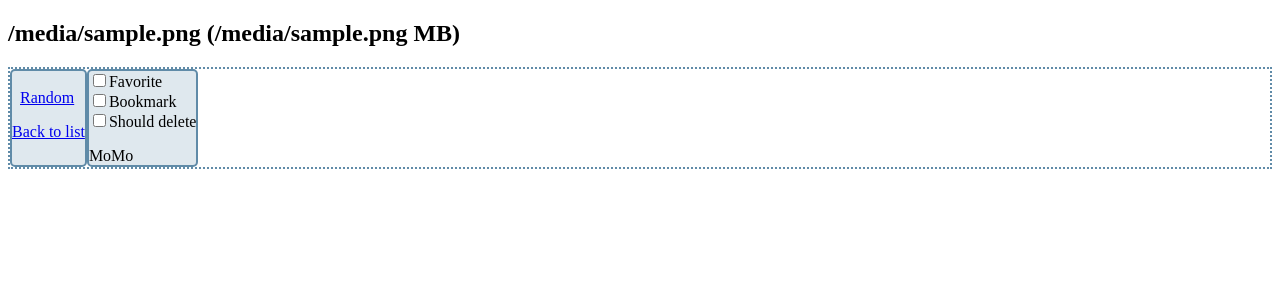
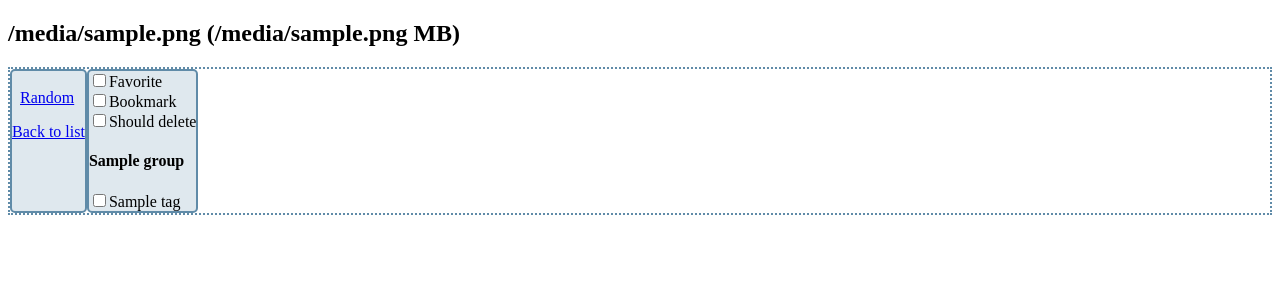
Before and after one commit to chishunkwong/tags, a Flask app: template templates/media.html in a window 1280 px wide. Shown: the top 300 px of the page. Run offline with Flask 3, Linux system fonts and the light colour scheme; tables that the repository leaves empty hold one stand-in row (values such as "Sample post"); the template is opened without the code that fills it: values that come from a table or form of the project are taken from there, most other values are stand-ins (such as "Sample title", 1, 10 or a date in 2020); parts of the project's set-up code (start-up, migrations or seed data) failed here and were passed over; some libraries are stand-ins or nearby versions.

Commit message:
Tags presentation

```diff
--- a/app.py
+++ b/app.py
@@ -1,5 +1,6 @@
 import glob
 import os
+import json
 from pathlib import Path
 from random import randint
 from flask import Flask, send_file, render_template, request, session, redirect, url_for
@@ -13,6 +14,7 @@ from models.tag import Tag
 from models.tag_group import TagGroup
 from models.category_tag_group import CategoryTagGroup
 from models.base import Base
+from sqlalchemy.orm import joinedload
 
 
 load_dotenv()
@@ -39,6 +41,9 @@ def index():
 
 @app.route('/list_media')
 def list_media():
+    if 'tag_groups' not in session:
+        tag_groups = load_tag_groups()
+        session['tag_groups'] = tag_groups
     if 'cached_filenames' not in session:
         root_len = len(root_dir)
         media_arr = []
@@ -63,10 +68,12 @@ def list_media():
 @app.route('/refresh_media_list', methods=['GET', 'POST'])
 def refresh_media_list():
     session.pop('cached_filenames', None)
+    session.pop('tag_groups', None)
     return redirect(url_for('list_media'))
 
 @app.route('/show_media')
 def show_media():
+    tag_groups = session['tag_groups'] if 'tag_groups' in session else []
     cached_filenames = session['cached_filenames'] if 'cached_filenames' in session else None
     total = len(cached_filenames) if cached_filenames is not None else 1
     idx_str = request.args.get('idx')
@@ -84,6 +91,7 @@ def show_media():
                                favorite=asset.favorite,
                                bookmark=asset.bookmark,
                                should_delete=asset.should_delete,
+                               tag_groups=tag_groups,
                                idx=idx,
                                total=total)
     else:
@@ -99,11 +107,17 @@ def ensure_media_in_db(path):
     return asset
 
 def load_tag_groups():
-    tag_groups = db.session.execute(db.select(CategoryTagGroup)
+    category_tag_groups = db.session.execute(db.select(CategoryTagGroup)
                                     .filter_by(name=category)
                                     .order_by(CategoryTagGroup.display_order)
                                     ).scalars().all()
-    return tag_groups
+    return [load_one_tag_group(ctg.tag_group_id) for ctg in category_tag_groups]
+
+def load_one_tag_group(id):
+    return db.session.scalars(db.select(TagGroup)
+                              .options(joinedload(TagGroup.tags))
+                              .filter_by(id=id)
+                              ).unique().one()
 
 # Return a set of bookmarks
 def load_bookmarks():
@@ -136,7 +150,7 @@ def handle_message(data):
     socketio.emit('response', 'Server received your message: ' + data)
 
 @socketio.on('set_asset_boolean')
-def handle_asset_set_boolean(data):
+def handle_set_asset_boolean(data):
     db_id = data['db_id']
     asset = db.session.get(Asset, db_id)
     if asset is None:
@@ -153,5 +167,10 @@ def handle_asset_set_boolean(data):
                           'value': getattr(asset, attribute) == True
                       })
 
+@socketio.on('set_tag')
+def handle_set_tag(data):
+    print("We heard you", json.dumps(data, indent=4))
+    pass
+
 if __name__ == '__main__':
     socketio.run(app, debug=True)
--- a/models/tag_group.py
+++ b/models/tag_group.py
@@ -9,4 +9,4 @@ class TagGroup(Base):
     multiselect: Mapped[bool]
     show_all: Mapped[bool]
 
-    tags = relationship("Tag", back_populates="tag_group")
+    tags = relationship("Tag", order_by='Tag.name', back_populates="tag_group")
--- a/static/css/style.css
+++ b/static/css/style.css
@@ -8,3 +8,11 @@
   border: 2px dotted rgb(96 139 168);
   display: flex;
 }
+
+.scroll-box {
+  border: 1px solid black; /* Adds a border for visibility */
+  width: 300px;             /* Sets the width of the box */
+  height: 150px;            /* Sets the height of the box */
+  overflow: auto;           /* Adds scrollbars if content overflows */
+  padding: 10px;            /* Adds some space inside the box */
+}
--- a/templates/media.html
+++ b/templates/media.html
@@ -24,6 +24,16 @@
 
         function handleSetAssetBoolean(checkbox, attribute) {
             socket.emit('set_asset_boolean', { db_id: dbId, attribute, value: checkbox.checked });
+        }
+
+        function handleTagClicked(checkbox, isMultiselect) {
+            socket.emit('set_tag', {
+                db_id: dbId,
+                tag_id: checkbox.id,
+                value: checkbox.checked,
+                tag_group_id: checkbox.name,
+                is_multiselect: isMultiselect
+            });
         }
     </script>
     {% if idx > 0 %}
@@ -93,7 +103,31 @@
                 </label>
             </div>
             <p/>
-            <div>MoMo</div>
+            <div>
+                {% for tg in tag_groups %}
+                    {% if tg.multiselect %}
+                        <h4>{{ tg.name }}</h4>
+                        {% for tag in tg.tags %}
+                        <label>
+                            <input type="checkbox" id="{{ tag.id }}" name="{{ tg.id }}"
+                            onclick="handleTagClicked(this, true)">{{ tag.name }}</input>
+                        </label>
+                        {% endfor %}
+                    {% else %}
+                        <fieldset>
+                          <legend><h4>{{ tg.name }}</h4></legend>
+                              {% for tag in tg.tags %}
+                              <div>
+                                <label>
+                                    <input type="radio" id="{{ tag.id }}" name="{{ tg.id }}" value="{{ tag.id }}"
+                                    onclick="handleTagClicked(this, false)">{{ tag.name }}</input>
+                                </label>
+                              </div>
+                              {% endfor %}
+                        </fieldset>
+                    {% endif %}
+                {% endfor %}
+            </div>
         </div>
     </div>
 </body>
```
